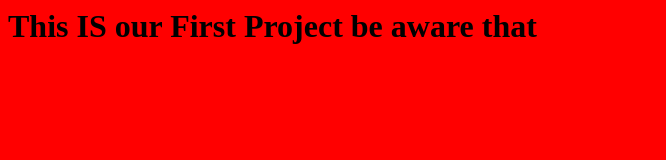
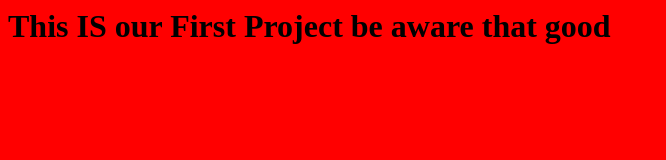
Before and after one commit to bhawesh220/project1, a plain HTML site: page index.html in a window 1280 px wide. Shown: the whole page, without its empty margins (0-666 px from the left). Drawn offline with Linux system fonts and the light colour scheme.

Commit message:
change in index file

```diff
--- a/index.html
+++ b/index.html
@@ -4,6 +4,6 @@
         <link rel="stylesheet" href="style.css">
     </head>
     <body>
-        <h1> This IS our First Project be aware that</h1>
+        <h1> This IS our First Project be aware that good</h1>
     </body>
 </html>
```
